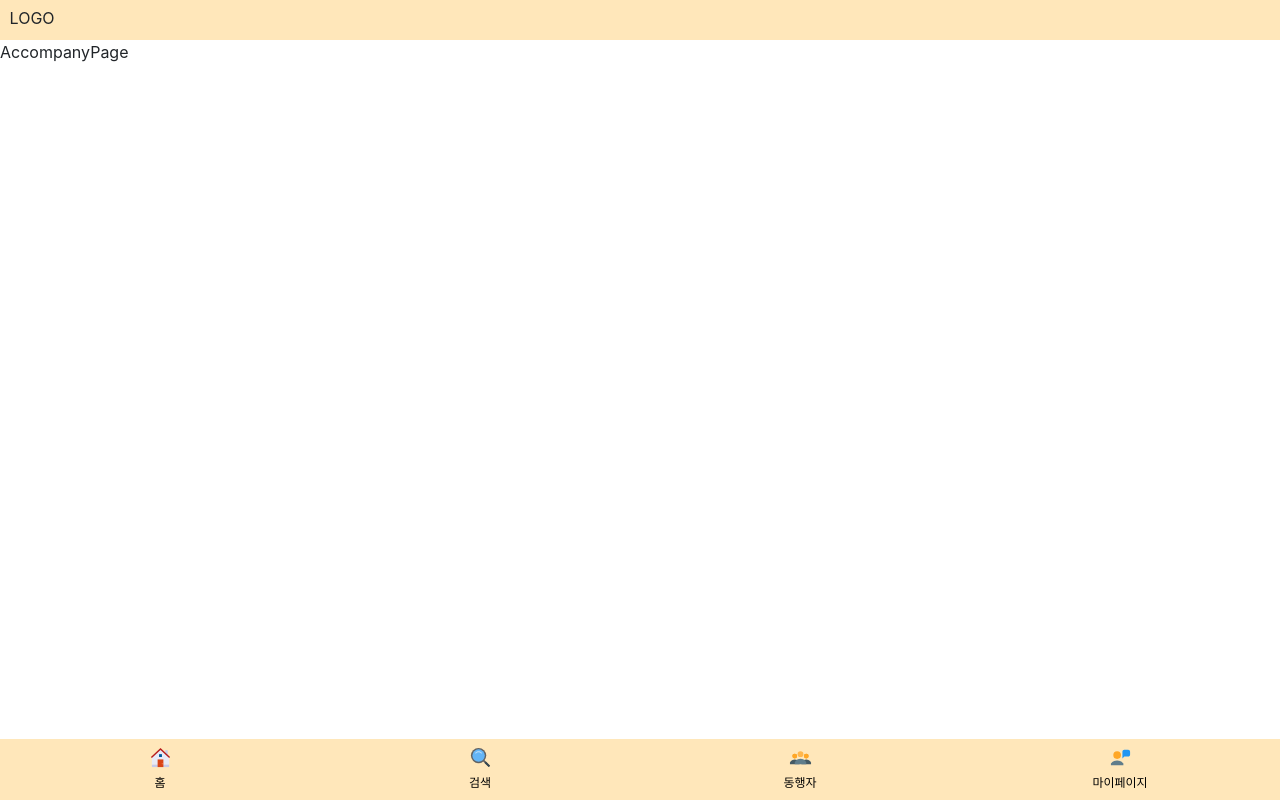
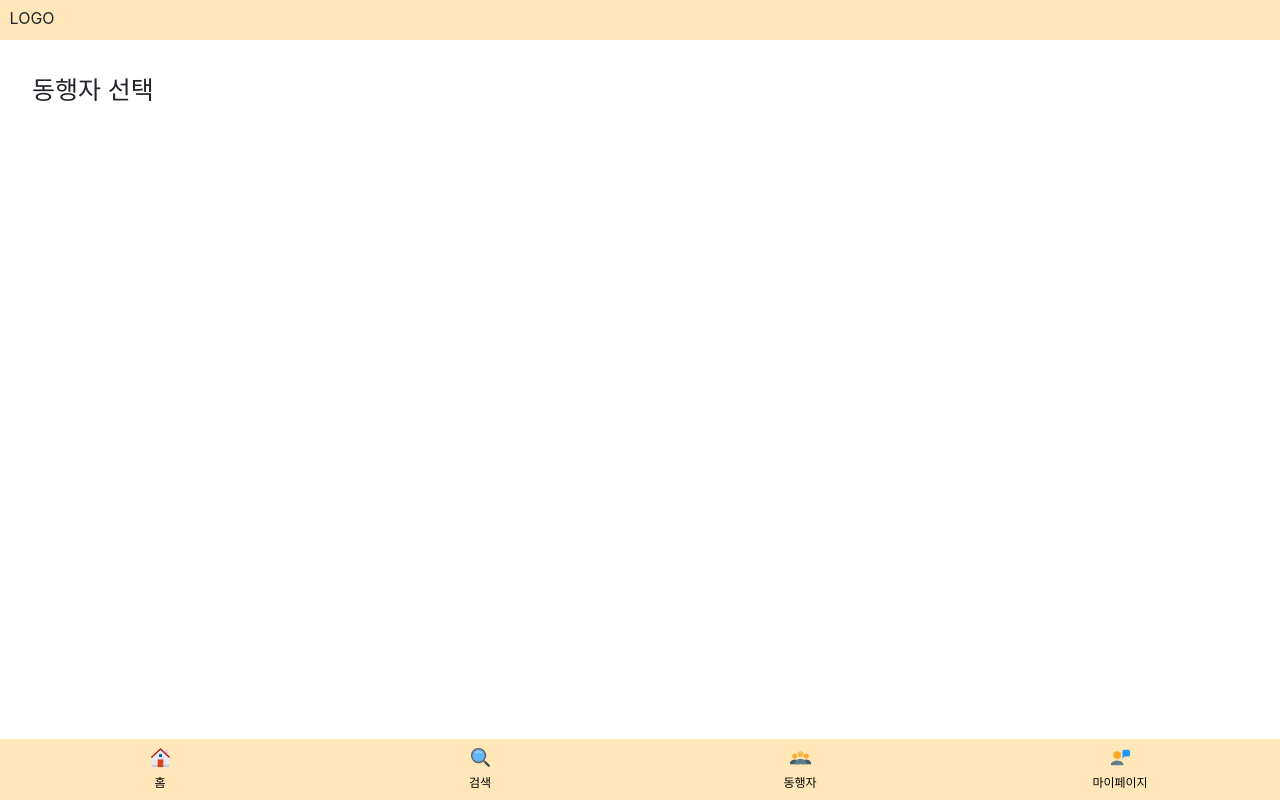
Before and after one commit to seaw7777/Fooding, a React (Create React App) app in the folder client/: page /accompany in a window 1280 px wide. Built offline with nearby package versions, Linux system fonts and the light colour scheme.

Commit message:
fix: user_connect

```diff
--- a/client/package.json
+++ b/client/package.json
@@ -14,8 +14,12 @@
     "react-bootstrap": "1.5.2",
     "react-dom": "^17.0.1",
     "react-icons": "4.2.0",
+    "react-redux": "7.2.2",
     "react-router-dom": "^5.2.0",
     "react-scripts": "4.0.3",
+    "redux": "4.0.5",
+    "redux-promise": "0.6.0",
+    "redux-thunk": "2.3.0",
     "web-vitals": "^1.0.1"
   },
   "scripts": {
--- a/client/src/components/views/AccompanyPage/AccompanyPage.js
+++ b/client/src/components/views/AccompanyPage/AccompanyPage.js
@@ -1,7 +1,12 @@
 import React from 'react';
+import AccompanyChoice from './Sections/AccompanyChoice';
 
 function AccompanyPage() {
-  return <div>AccompanyPage</div>;
+  return (
+    <div>
+      <AccompanyChoice />
+    </div>
+  );
 }
 
 export default AccompanyPage;
--- /dev/null
+++ b/client/src/components/views/AccompanyPage/Sections/AccompanyChoice.js
@@ -0,0 +1,11 @@
+import React from 'react';
+
+function AccompanyChoice() {
+  return (
+    <div>
+      <div style={{ margin: '2rem', fontSize: '25px' }}>동행자 선택</div>
+    </div>
+  );
+}
+
+export default AccompanyChoice;
--- a/client/src/components/views/LoginPage/LoginPage.js
+++ b/client/src/components/views/LoginPage/LoginPage.js
@@ -17,7 +17,6 @@ function LoginPage() {
   };
 
   const handleSubmit = event => {
-    console.log('ggxgasdfasdfgg');
     event.preventDefault();
     if (!Email || !Password) {
       return alert('모든 값을 입력해주세요.');
```
Also changed, not shown: 2 other files (tests, documents, lock files or other folders).
